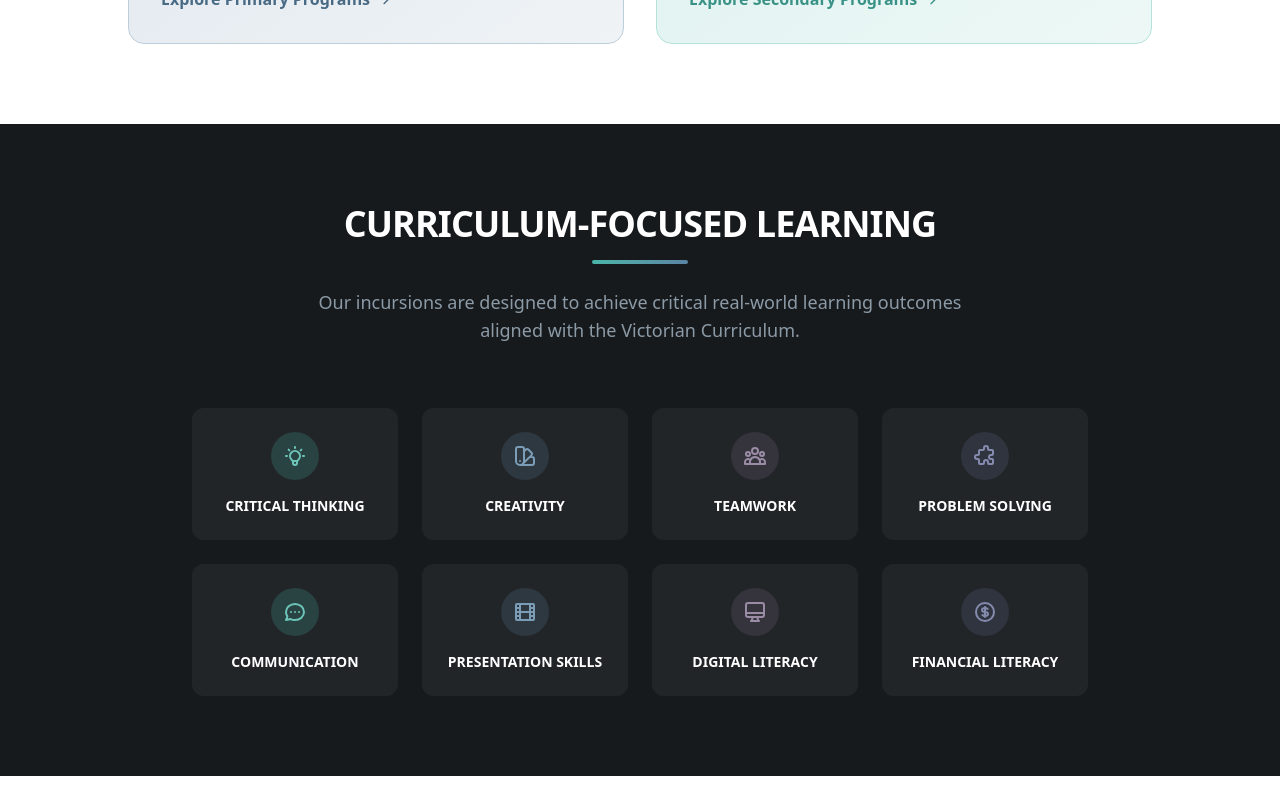
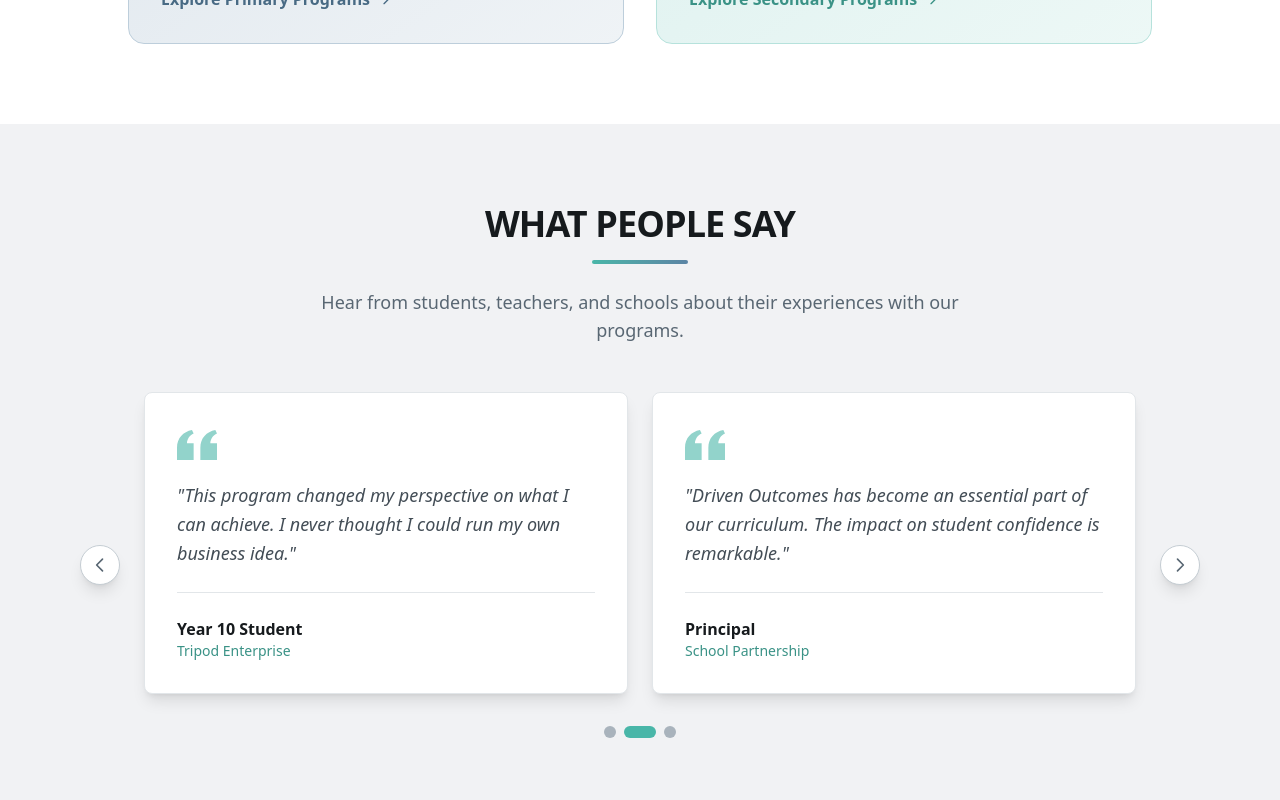
Before and after one commit to tbysctt/driven-outcomes-website, a React (Vite) app in the folder driven-outcomes-playground/: page / in a window 1280 px wide. Shown: the part 1560-2360 px from the top of the page. Built offline with nearby package versions, Linux system fonts and the light colour scheme.

Commit message:
Add testimonials section

```diff
--- a/driven-outcomes-playground/src/App.tsx
+++ b/driven-outcomes-playground/src/App.tsx
@@ -6,6 +6,7 @@ import { Hero } from "./components/Hero";
 import { OurBrands } from "./components/OurBrands";
 import { Skills } from "./components/Skills";
 import { Stats } from "./components/Stats";
+import { Testimonials } from "./components/Testimonials";
 
 function App() {
   return (
@@ -15,6 +16,7 @@ function App() {
       <Hero />
       <Stats />
       <OurBrands />
+      <Testimonials />
       <Skills />
       <About />
       <Footer />
--- a/driven-outcomes-playground/src/components/OurBrands.tsx
+++ b/driven-outcomes-playground/src/components/OurBrands.tsx
@@ -51,9 +51,9 @@ export function OurBrands() {
                 viewBox="0 0 24 24"
               >
                 <path
-                  stroke-linecap="round"
-                  stroke-linejoin="round"
-                  stroke-width="2"
+                  strokeLinecap="round"
+                  strokeLinejoin="round"
+                  strokeWidth="2"
                   d="M9 5l7 7-7 7"
                 />
               </svg>
@@ -97,9 +97,9 @@ export function OurBrands() {
                 viewBox="0 0 24 24"
               >
                 <path
-                  stroke-linecap="round"
-                  stroke-linejoin="round"
-                  stroke-width="2"
+                  strokeLinecap="round"
+                  strokeLinejoin="round"
+                  strokeWidth="2"
                   d="M9 5l7 7-7 7"
                 />
               </svg>
--- /dev/null
+++ b/driven-outcomes-playground/src/components/Testimonials.tsx
@@ -0,0 +1,206 @@
+import { useState, useEffect, useCallback } from "react";
+
+type Testimonial = {
+  program: string;
+  title: string;
+  testimonial: string;
+};
+
+const testimonials: Testimonial[] = [
+  {
+    program: "Online Program",
+    title: "Secondary Student",
+    testimonial:
+      "I really enjoyed this, I just wanted to say thank you. It has been really really miraculous.",
+  },
+  {
+    program: "MiniBOSS Incursions",
+    title: "Primary Teacher",
+    testimonial:
+      "The students were completely engaged from start to finish. It was wonderful to see them so excited about learning.",
+  },
+  {
+    program: "Tripod Enterprise",
+    title: "Year 10 Student",
+    testimonial:
+      "This program changed my perspective on what I can achieve. I never thought I could run my own business idea.",
+  },
+  {
+    program: "School Partnership",
+    title: "Principal",
+    testimonial:
+      "Driven Outcomes has become an essential part of our curriculum. The impact on student confidence is remarkable.",
+  },
+  {
+    program: "MiniBOSS Incursions",
+    title: "Year 4 Student",
+    testimonial:
+      "It was the best day ever! I loved creating my own product and presenting it to my class.",
+  },
+  {
+    program: "Tripod Enterprise",
+    title: "Careers Coordinator",
+    testimonial:
+      "The practical skills students gain are invaluable. We've seen a real shift in how they approach problem-solving.",
+  },
+];
+
+function TestimonialCard({ testimonial }: { testimonial: Testimonial }) {
+  return (
+    <div className="bg-white rounded-lg p-8 shadow-lg border border-slate-grey-100 h-full flex flex-col">
+      <div className="flex-1">
+        <svg
+          className="w-10 h-10 text-pearl-aqua-300 mb-4"
+          fill="currentColor"
+          viewBox="0 0 24 24"
+        >
+          <path d="M14.017 21v-7.391c0-5.704 3.731-9.57 8.983-10.609l.995 2.151c-2.432.917-3.995 3.638-3.995 5.849h4v10h-9.983zm-14.017 0v-7.391c0-5.704 3.731-9.57 8.983-10.609l.995 2.151c-2.432.917-3.995 3.638-3.995 5.849h4v10h-9.983z" />
+        </svg>
+        <p className="text-slate-grey-700 text-lg leading-relaxed italic">
+          "{testimonial.testimonial}"
+        </p>
+      </div>
+      <div className="mt-6 pt-6 border-t border-slate-grey-100">
+        <p className="font-semibold text-slate-grey-900">{testimonial.title}</p>
+        <p className="text-sm text-pearl-aqua-600 font-medium">
+          {testimonial.program}
+        </p>
+      </div>
+    </div>
+  );
+}
+
+export function Testimonials() {
+  const [currentIndex, setCurrentIndex] = useState(0);
+  const [isAutoPlaying, setIsAutoPlaying] = useState(true);
+
+  // Number of testimonials to show at once
+  const itemsPerView = 2;
+  const totalSlides = Math.ceil(testimonials.length / itemsPerView);
+
+  const nextSlide = useCallback(() => {
+    setCurrentIndex((prev) => (prev + 1) % totalSlides);
+  }, [totalSlides]);
+
+  const prevSlide = useCallback(() => {
+    setCurrentIndex((prev) => (prev - 1 + totalSlides) % totalSlides);
+  }, [totalSlides]);
+
+  const goToSlide = (index: number) => {
+    setCurrentIndex(index);
+    setIsAutoPlaying(false);
+  };
+
+  // Auto-play carousel
+  useEffect(() => {
+    if (!isAutoPlaying) return;
+
+    const interval = setInterval(() => {
+      nextSlide();
+    }, 5000);
+
+    return () => clearInterval(interval);
+  }, [isAutoPlaying, nextSlide]);
+
+  // Get current testimonials to display
+  const getCurrentTestimonials = () => {
+    const startIndex = currentIndex * itemsPerView;
+    return testimonials.slice(startIndex, startIndex + itemsPerView);
+  };
+
+  return (
+    <section className="py-20 bg-slate-grey-50">
+      <div className="container mx-auto">
+        {/* Section Header */}
+        <div className="text-center mb-12">
+          <h2 className="text-3xl md:text-4xl font-extrabold uppercase tracking-tight text-slate-grey-900">
+            What People Say
+          </h2>
+          <div className="mt-4 h-1 w-24 bg-gradient-to-r from-pearl-aqua-500 to-cool-steel-500 rounded-full mx-auto"></div>
+          <p className="mt-6 text-lg text-slate-grey-600 max-w-2xl mx-auto">
+            Hear from students, teachers, and schools about their experiences
+            with our programs.
+          </p>
+        </div>
+
+        {/* Carousel Container */}
+        <div className="relative max-w-5xl mx-auto">
+          {/* Navigation Arrows */}
+          <button
+            onClick={() => {
+              prevSlide();
+              setIsAutoPlaying(false);
+            }}
+            className="absolute left-0 top-1/2 -translate-y-1/2 -translate-x-4 md:-translate-x-12 z-10 w-10 h-10 rounded-full bg-white shadow-lg border border-slate-grey-200 flex items-center justify-center text-slate-grey-600 hover:text-pearl-aqua-600 hover:border-pearl-aqua-300 transition-colors"
+            aria-label="Previous testimonials"
+          >
+            <svg
+              className="w-5 h-5"
+              fill="none"
+              stroke="currentColor"
+              viewBox="0 0 24 24"
+            >
+              <path
+                strokeLinecap="round"
+                strokeLinejoin="round"
+                strokeWidth={2}
+                d="M15 19l-7-7 7-7"
+              />
+            </svg>
+          </button>
+
+          <button
+            onClick={() => {
+              nextSlide();
+              setIsAutoPlaying(false);
+            }}
+            className="absolute right-0 top-1/2 -translate-y-1/2 translate-x-4 md:translate-x-12 z-10 w-10 h-10 rounded-full bg-white shadow-lg border border-slate-grey-200 flex items-center justify-center text-slate-grey-600 hover:text-pearl-aqua-600 hover:border-pearl-aqua-300 transition-colors"
+            aria-label="Next testimonials"
+          >
+            <svg
+              className="w-5 h-5"
+              fill="none"
+              stroke="currentColor"
+              viewBox="0 0 24 24"
+            >
+              <path
+                strokeLinecap="round"
+                strokeLinejoin="round"
+                strokeWidth={2}
+                d="M9 5l7 7-7 7"
+              />
+            </svg>
+          </button>
+
+          {/* Testimonials Grid */}
+          <div className="grid grid-cols-1 md:grid-cols-2 gap-6 px-4">
+            {getCurrentTestimonials().map((testimonial, index) => (
+              <div
+                key={currentIndex * itemsPerView + index}
+                className="transition-opacity duration-500"
+              >
+                <TestimonialCard testimonial={testimonial} />
+              </div>
+            ))}
+          </div>
+
+          {/* Pagination Dots */}
+          <div className="flex justify-center gap-2 mt-8">
+            {Array.from({ length: totalSlides }).map((_, index) => (
+              <button
+                key={index}
+                onClick={() => goToSlide(index)}
+                className={`w-3 h-3 rounded-full transition-all duration-300 ${
+                  index === currentIndex
+                    ? "bg-pearl-aqua-500 w-8"
+                    : "bg-slate-grey-300 hover:bg-slate-grey-400"
+                }`}
+                aria-label={`Go to slide ${index + 1}`}
+              />
+            ))}
+          </div>
+        </div>
+      </div>
+    </section>
+  );
+}
```
Also changed, not shown: driven-outcomes-playground/src/components/Footer.tsx (+18 -18 lines), driven-outcomes-playground/src/components/Skills.tsx (+24 -24 lines).
